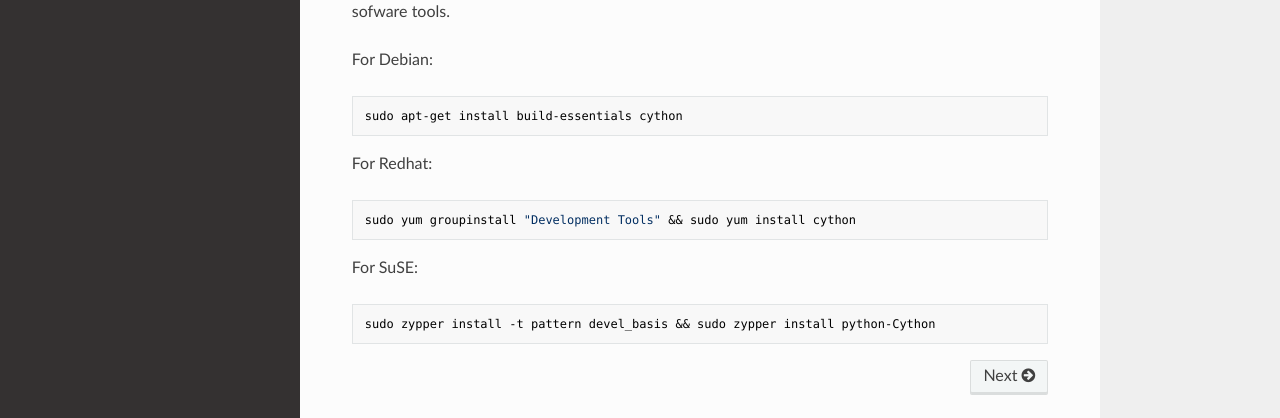
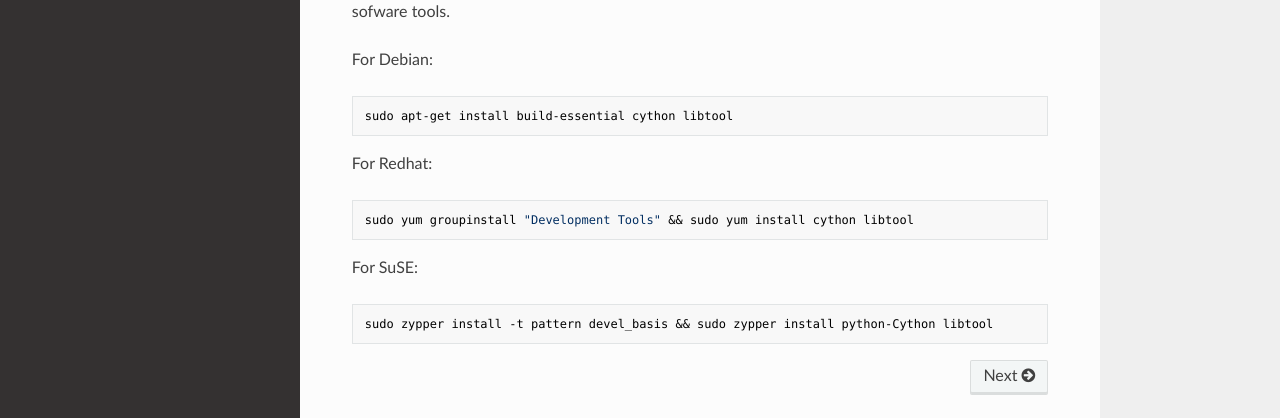
Before and after one commit to daveuu/baga, an MkDocs documentation site: the page built from docs/index.md, in a window 1280 px wide and 900 px high, scrolled down 3242 px. Shown: the part 411-829 px from the top of the window. Built offline with MkDocs 1.6.1, drawn with Linux system fonts in a browser that asks for light colours; nearby versions of some CDN libraries; old or Windows-style settings are respelled for this version of MkDocs; some of the changed text lies outside the part shown.

Commit message:
add libtool required for phyML compilation and fix buil-essential typo

````diff
--- a/docs/index.md
+++ b/docs/index.md
@@ -55,7 +55,7 @@ Next check if the required packages are installed.
 
 For SuSE:
 ```bash
-sudo zypper search -t pattern python python-Cython git devel_basis
+sudo zypper search -t pattern python python-Cython git devel_basis libtool
 ```
 
 If any are missing, follow the instuctions below to install them. Otherwise, you are in luck and can have a look at some of the [guided BAGA examples](../guides).
@@ -111,15 +111,15 @@ These are general purpose software libraries BAGA needs for compiling and instal
 
 For Debian:
 ```bash
-sudo apt-get install build-essentials cython
+sudo apt-get install build-essential cython libtool
 ```
 
 For Redhat:
 ```bash
-sudo yum groupinstall "Development Tools" && sudo yum install cython
+sudo yum groupinstall "Development Tools" && sudo yum install cython libtool
 ```
 
 For SuSE:
 ```bash
-sudo zypper install -t pattern devel_basis && sudo zypper install python-Cython
+sudo zypper install -t pattern devel_basis && sudo zypper install python-Cython libtool
 ```
````
